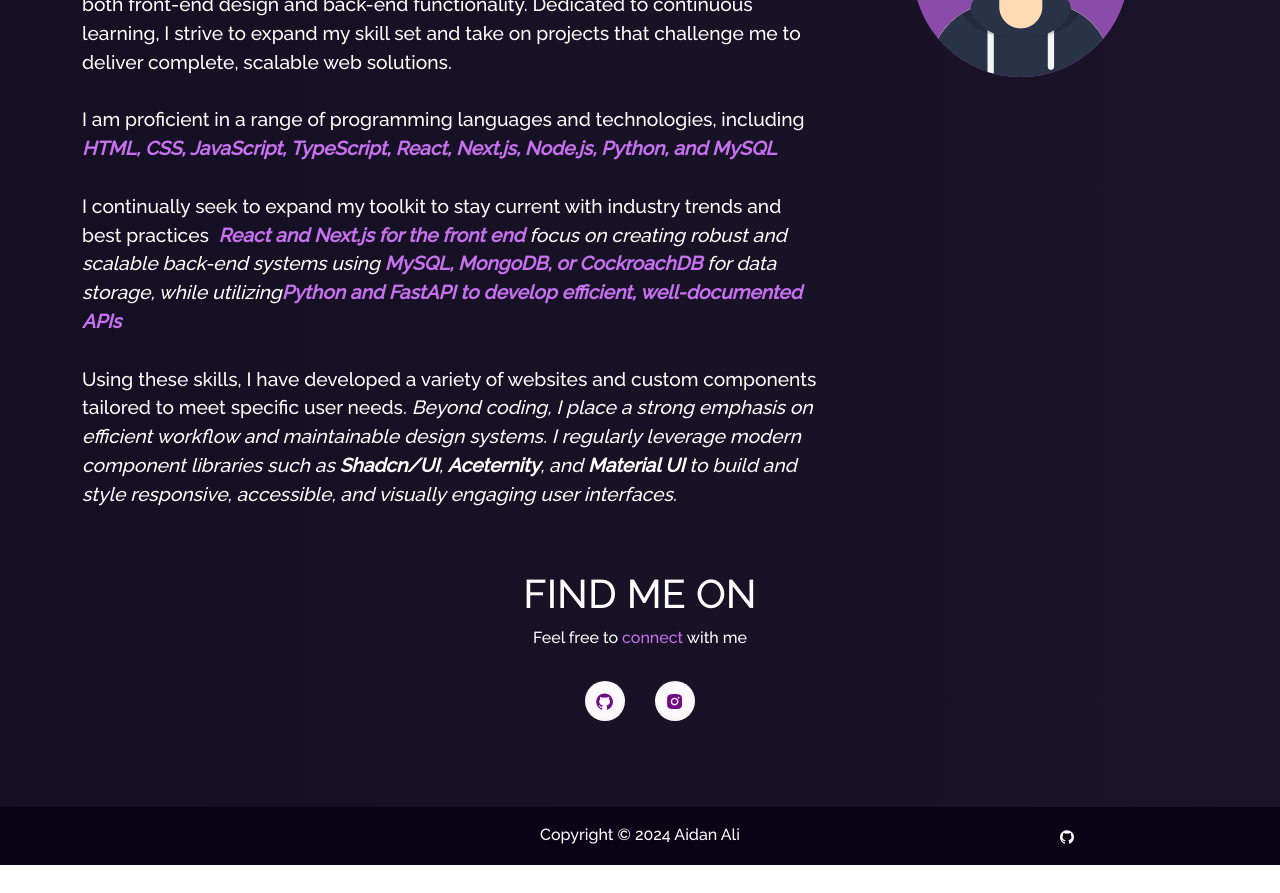
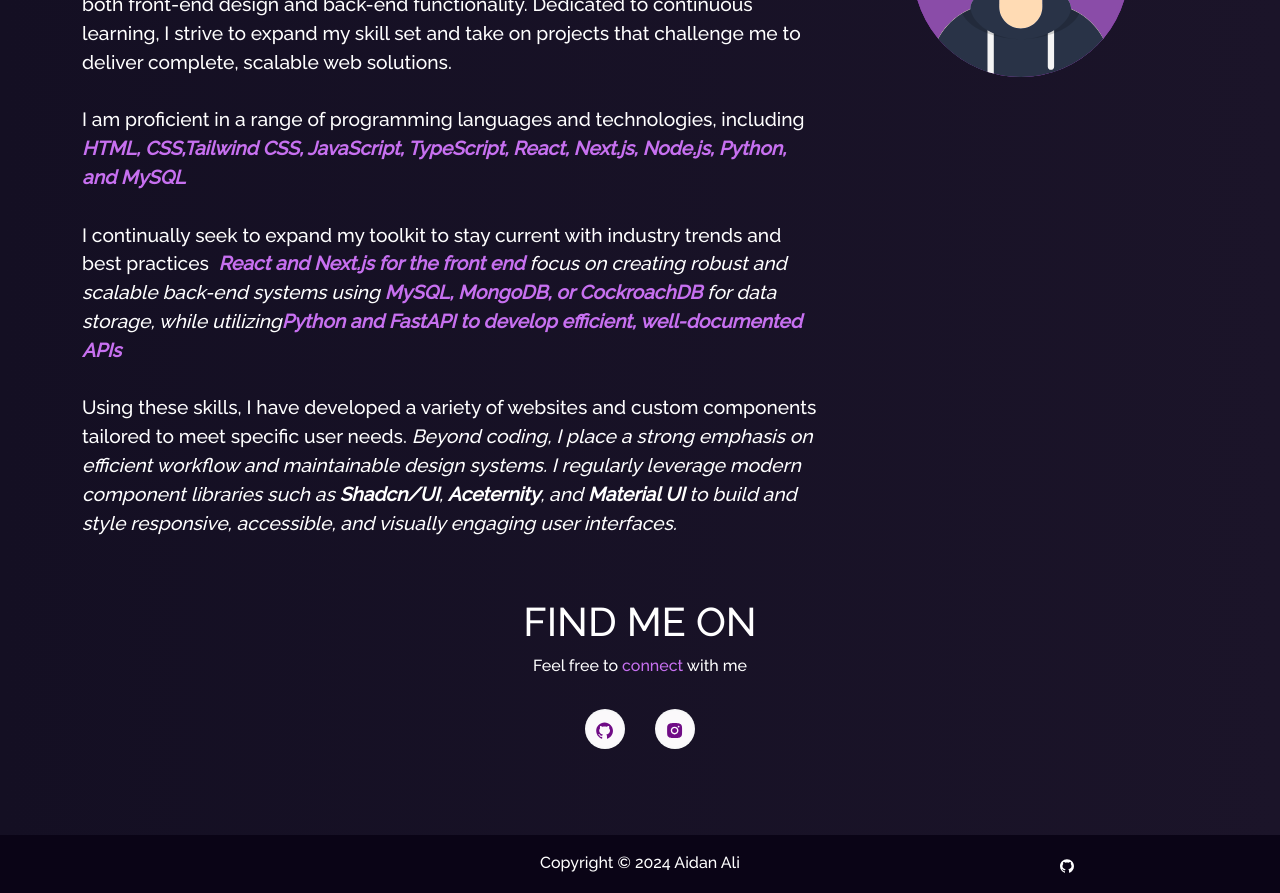
Before and after one commit to omni-aa/Uptodate-Portfolio, a React (Create React App) app: page / in a window 1280 px wide. Shown: the part 1080-1973 px from the top of the page. Before the commit the page ends 1945 px from the top, so only its background shows below. Built offline with nearby package versions, Linux system fonts and the light colour scheme.

Commit message:
Updating Portfolio

```diff
--- a/src/components/Home/Home2.js
+++ b/src/components/Home/Home2.js
@@ -4,7 +4,6 @@ import myImg from "../../Assets/avatar.svg";
 import Tilt from "react-parallax-tilt";
 import {
   AiFillGithub,
-  AiOutlineTwitter,
   AiFillInstagram,
 } from "react-icons/ai";
 
@@ -25,7 +24,7 @@ function Home2() {
               <br />
               <br />I am proficient in a range of programming languages and technologies, including
               <i>
-                <b className="purple"> HTML, CSS, JavaScript, TypeScript, React, Next.js, Node.js, Python, and MySQL</b>
+                <b className="purple"> HTML, CSS,Tailwind CSS, JavaScript, TypeScript, React, Next.js, Node.js, Python, and MySQL</b>
               </i>
               <br />
               <br />
```
